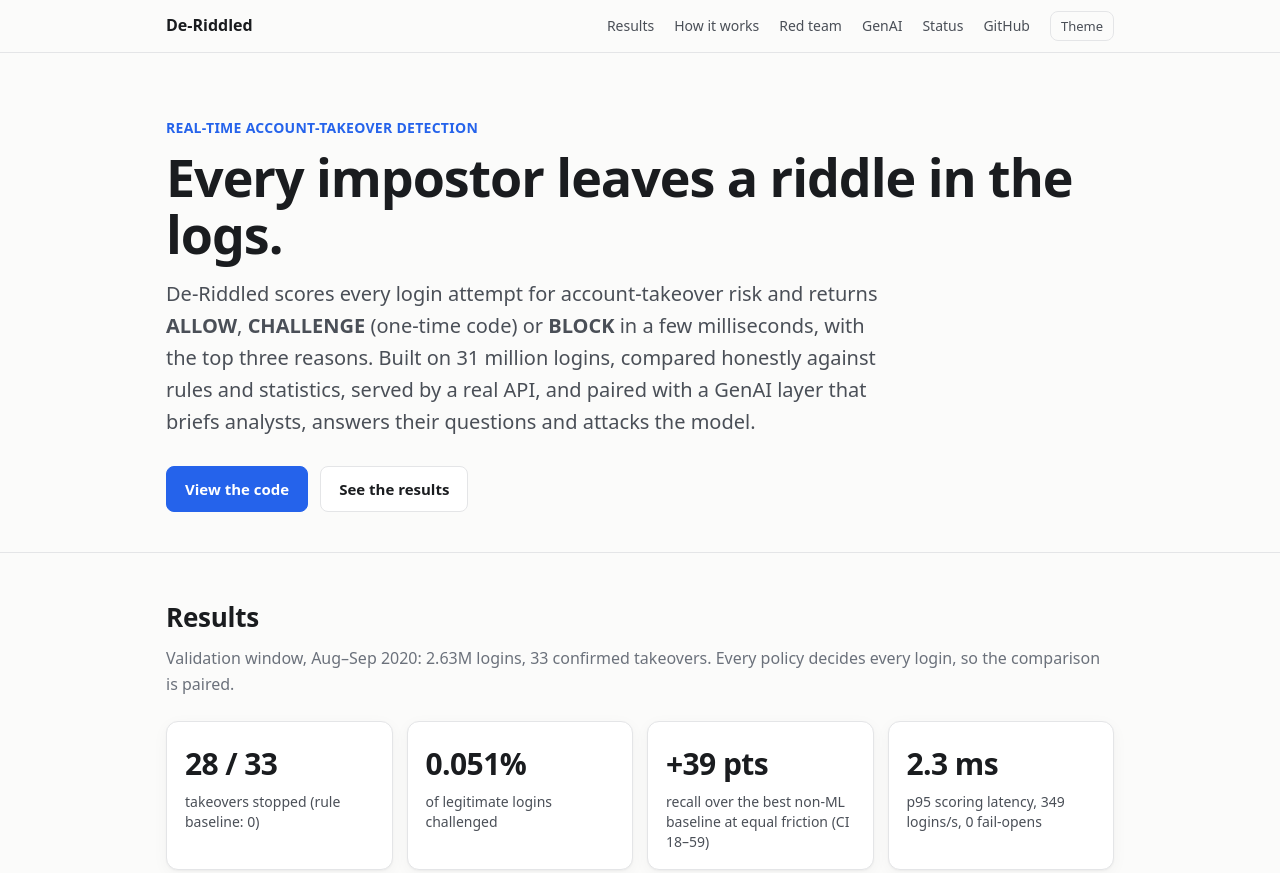
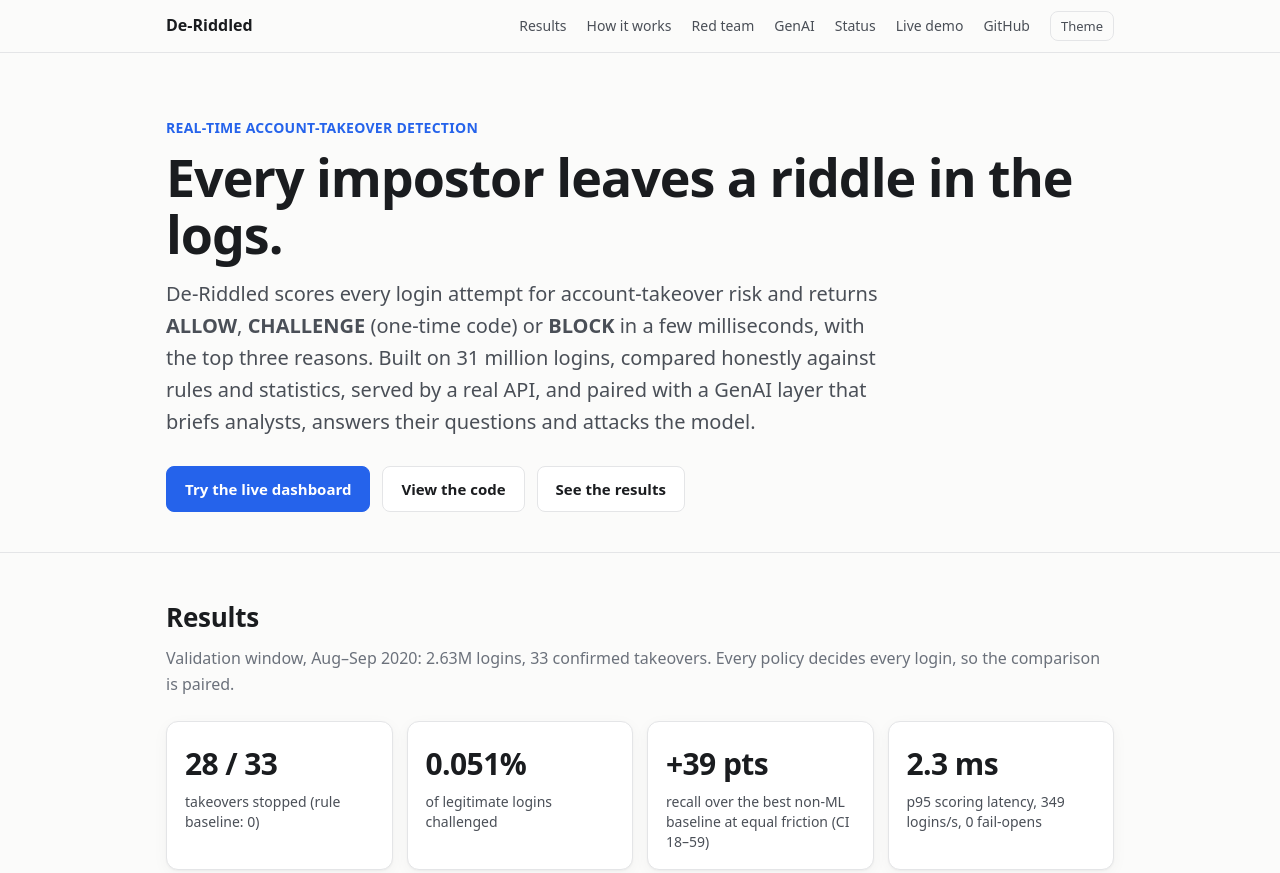
Before and after one commit to TazerFlash/DeRiddled-ATO-Detection-Engine, a plain HTML site: page site/index.html in a window 1280 px wide. Shown: the top 873 px of the page. Drawn offline with Linux system fonts and the light colour scheme.

Commit message:
Link the live dashboard demo

```diff
--- a/site/index.html
+++ b/site/index.html
@@ -97,6 +97,7 @@ footer { padding: 36px 0 56px; color: var(--muted); font-size: 14px; border-top:
     <a class="l opt" href="#redteam">Red team</a>
     <a class="l opt" href="#genai">GenAI</a>
     <a class="l opt" href="#status">Status</a>
+    <a class="l" href="https://tazerflash-deriddled.streamlit.app/">Live demo</a>
     <a class="l" href="https://github.com/TazerFlash/DeRiddled-ATO-Detection-Engine">GitHub</a>
     <button id="theme" type="button" aria-label="Toggle colour theme">Theme</button>
   </div>
@@ -108,7 +109,8 @@ footer { padding: 36px 0 56px; color: var(--muted); font-size: 14px; border-top:
     <h1>Every impostor leaves a riddle in the logs.</h1>
     <p class="lede">De-Riddled scores every login attempt for account-takeover risk and returns <strong>ALLOW</strong>, <strong>CHALLENGE</strong> (one-time code) or <strong>BLOCK</strong> in a few milliseconds, with the top three reasons. Built on 31 million logins, compared honestly against rules and statistics, served by a real API, and paired with a GenAI layer that briefs analysts, answers their questions and attacks the model.</p>
     <div class="cta">
-      <a class="btn primary" href="https://github.com/TazerFlash/DeRiddled-ATO-Detection-Engine">View the code</a>
+      <a class="btn primary" href="https://tazerflash-deriddled.streamlit.app/">Try the live dashboard</a>
+      <a class="btn" href="https://github.com/TazerFlash/DeRiddled-ATO-Detection-Engine">View the code</a>
       <a class="btn" href="#results">See the results</a>
     </div>
   </div>
@@ -304,6 +306,7 @@ RBA CSV → Parquet → features.sql ─┐                replay.py → POST /s
   <div class="wrap">
     <p>Data: <a href="https://github.com/das-group/rba-dataset">Login Data Set for Risk-Based Authentication</a>, Wiefling et al., licensed <a href="https://creativecommons.org/licenses/by/4.0/">CC BY 4.0</a>. Baseline: Freeman, Jain, Dürmuth, Biggio, Giacinto, "Who Are You? A Statistical Approach to Measuring User Authenticity", NDSS 2016.</p>
     <p><a href="https://github.com/TazerFlash/DeRiddled-ATO-Detection-Engine">Source code, docs and weekly build logs on GitHub</a></p>
+    <p><a href="https://tazerflash-deriddled.streamlit.app/">Live analyst dashboard</a> (hashed demo data). If nobody has used it for a while it takes about a minute to wake up.</p>
   </div>
 </footer>
 
```
Also changed, not shown: 1 other file.
